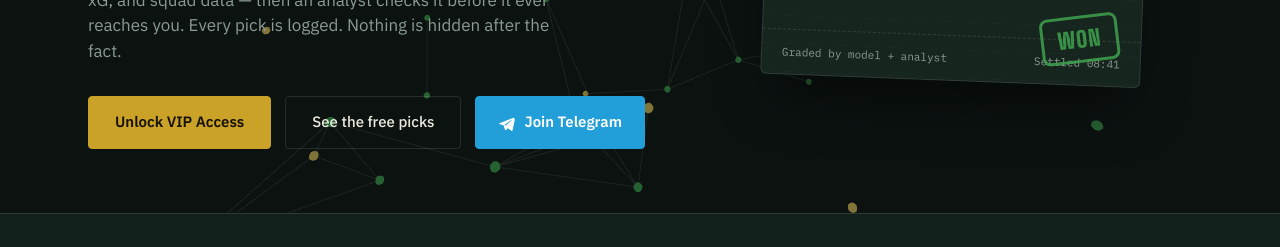
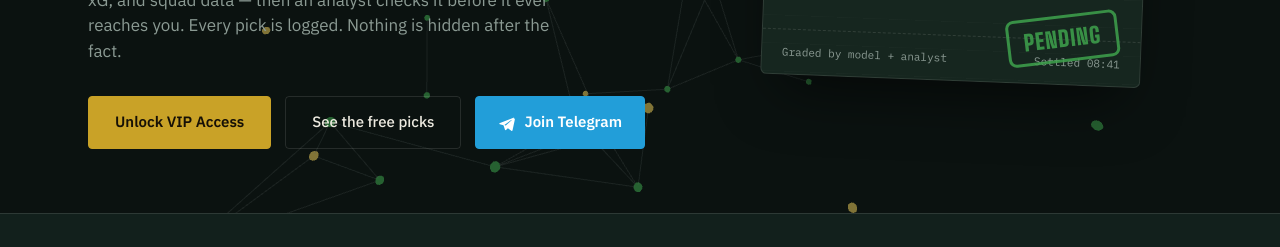
Before and after one commit to Lord-Crixus/Linux, a plain HTML site: page index.html in a window 1280 px wide. Shown: the part 517-764 px from the top of the page. Drawn offline with nearby package versions, Linux system fonts and the light colour scheme; animation ran at ten frames a second.

Commit message:
Update index.html

```diff
--- a/index.html
+++ b/index.html
@@ -479,7 +479,7 @@
           </div>
           <div class="confidence-bar"><div class="confidence-fill"></div></div>
           <div style="height:36px"></div>
-          <div class="stamp">Won</div>
+          <div class="stamp">PENDING</div>
         </div>
         <div class="dossier-foot">
           <span>Graded by model + analyst</span>
```
